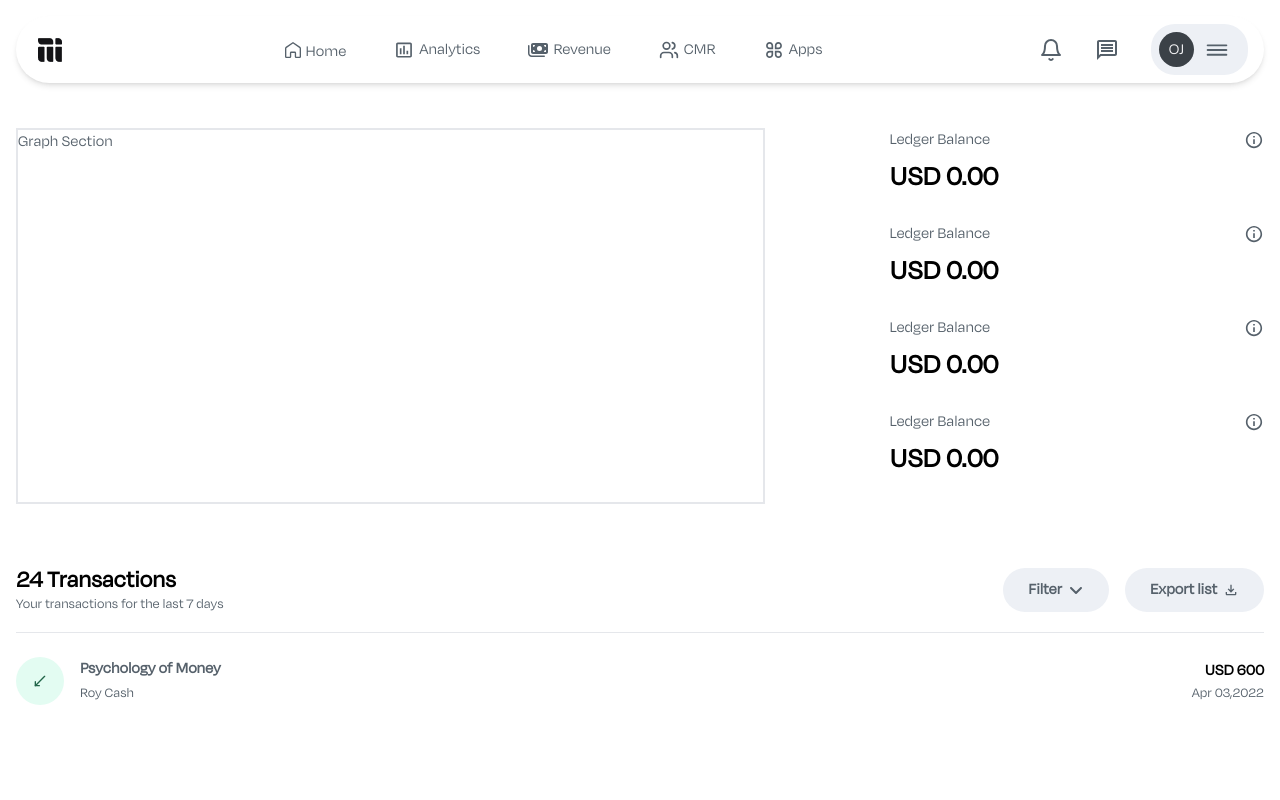
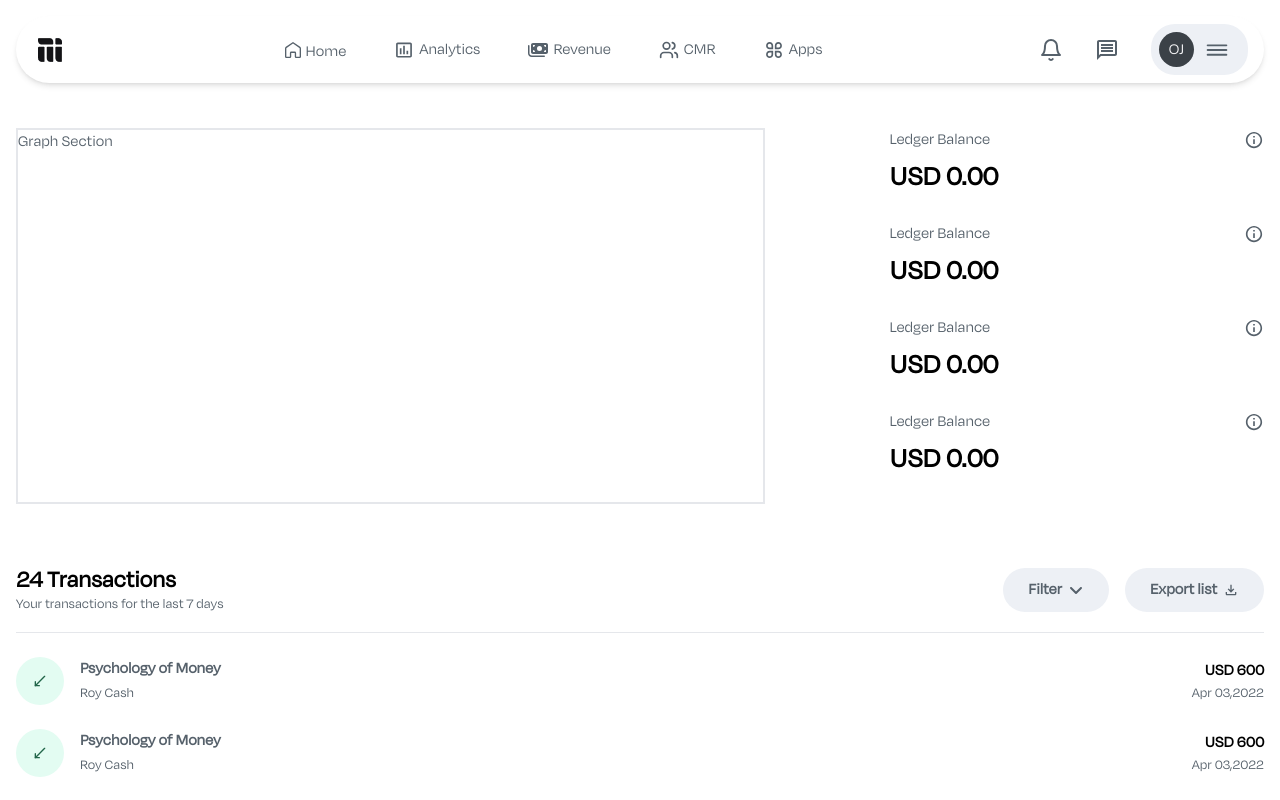
Before and after one commit to bezbrain/mainstack-frontend-test, a React (Vite) app: page / in a window 1280 px wide. Shown: the top 800 px of the page. Built offline with nearby package versions, Linux system fonts and the light colour scheme.

Commit message:
Use a dummy array to loop

```diff
--- a/src/components/transactions/allTransactions/allTransactions.tsx
+++ b/src/components/transactions/allTransactions/allTransactions.tsx
@@ -3,7 +3,11 @@ import { TransactionCard } from "..";
 const AllTransactions = () => {
   return (
     <div>
-      <TransactionCard />
+      {Array(7)
+        .fill(undefined)
+        .map((_, index) => (
+          <TransactionCard key={index} />
+        ))}
     </div>
   );
 };
--- a/src/components/transactions/allTransactions/transactionCard.tsx
+++ b/src/components/transactions/allTransactions/transactionCard.tsx
@@ -2,7 +2,7 @@ import { LuMoveDownLeft } from "react-icons/lu";
 
 const TransactionCard = () => {
   return (
-    <div className="flex items-center justify-between">
+    <div className="flex items-center justify-between mt-6">
       {/* Left hand side */}
       <div className="flex items-center gap-4 leading-6">
         <div className="bg-[#e3fcf2] w-[48px] h-[48px] rounded-full flex items-center justify-center">
```
